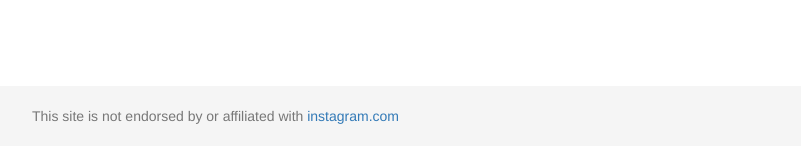
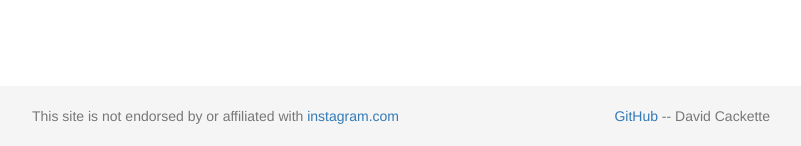
Before and after one commit to DavidCA916/CST-205-Project-2, a Flask app: template templates/layout.html in a window 1280 px wide. Shown: the part 654-800 px from the top of the page, without its empty margins (239-1040 px from the left). Run offline with Flask 2, Linux system fonts and the light colour scheme; the template is opened without the code that fills it, so the values that code supplies are empty; some libraries are stand-ins or nearby versions.

Commit message:
fixed some html spacing

```diff
--- a/templates/layout.html
+++ b/templates/layout.html
@@ -18,12 +18,13 @@
             <div class="container">
                <h1><strong>Instagram API Test App [<a href="/">home</a>]</strong></h1>
 
-            {% block body %}{% endblock %}
+               {% block body %}{% endblock %}
+
             </div>
         </div>
         <div id="footer">
             <div class="container">
-                 <p class="text-muted">This site is not endorsed by or affiliated with <a href="http://www.instagram.com">instagram.com</a></p>
+                 <p class="text-muted">This site is not endorsed by or affiliated with <a href="http://www.instagram.com">instagram.com</a><span class="pull-right"><a href="https://github.com/DavidCA916/CST-205-Project-2">GitHub</a> -- David Cackette</span></p>
             </div>
         </div>
   </body>
```
